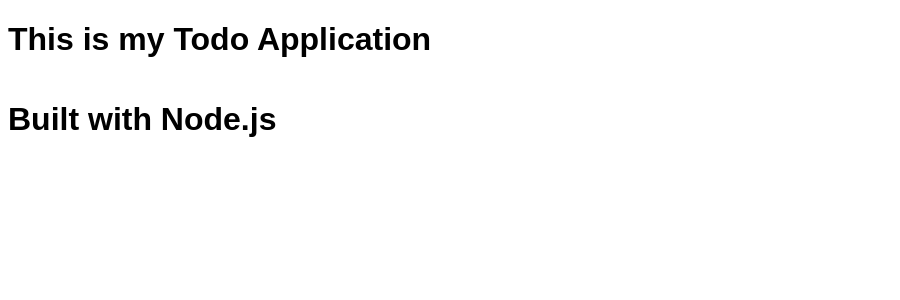
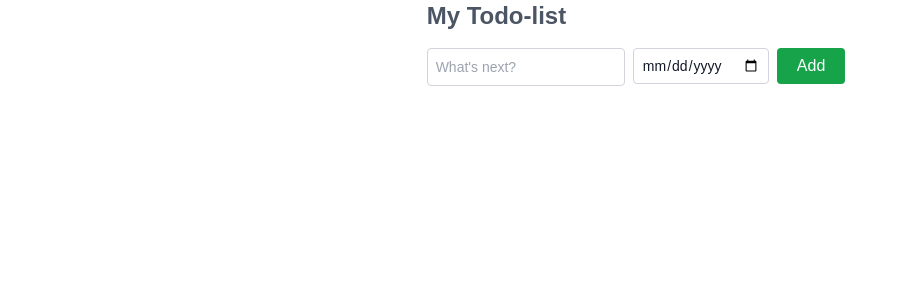
Before and after one commit to thedevildude/todo-express-manager, a Node server app: page / in a window 1280 px wide. Shown: the top 300 px of the page, without its empty margins (0-900 px from the left). Run offline with Node 20, Linux system fonts and the light colour scheme; data that the repository does not hold is empty; some libraries are stand-ins or nearby versions.

Commit message:
Adding UI

```diff
--- a/public/css/styles.css
+++ b/public/css/styles.css
@@ -1,3 +1,4 @@
 body {
-  font-family: Arial, Helvetica, sans-serif;
+  font-family: sans-serif;
+  background-color: white;
 }
--- a/views/header.ejs
+++ b/views/header.ejs
@@ -1 +1 @@
-<h1>This is my Todo Application</h1>
+<h1 class="text-2xl	font-semibold	text-gray-600">My Todo-list</h1>
--- a/views/index.ejs
+++ b/views/index.ejs
@@ -5,18 +5,29 @@
   <meta charset="UTF-8">
   <meta http-equiv="X-UA-Compatible" content="IE=edge">
   <meta name="viewport" content="width=device-width, initial-scale=1.0">
+  <script src="https://cdn.tailwindcss.com"></script>
   <link rel="stylesheet" href="./css/styles.css">
   <title>Document</title>
 </head>
 
 <body>
-  <%- include('header.ejs') %>
-  <table>
-    <%- include('todos.ejs') %>
-  </table>
-  <footer>
-    <%- include('footer.ejs') %>
-  </footer>
+  <div class="grid grid-cols-6">
+    <div class="col-start-3 col-span-2">
+      <%- include('header.ejs') %>
+        <form>
+          <div class="flex gap-2 py-4">
+            <div class="flex-auto">
+              <input type="text" placeholder="What's next?" class="border border-gray-300 rounded text-gray-900 w-full p-2 text-sm" required />
+            </div>
+            <div class="flex-auto">
+              <input type="date" class="border border-gray-300 rounded text-gray-900 w-full p-2 text-sm leading-4" />
+            </div>
+            <div class="flex-none">
+              <button type="submit" class="bg-green-600 text-white px-5 py-1.5 rounded font-medium mr-2 mb">Add</button>
+            </div>
+          </div>
+        </form>
+    </div>
+  </div>
 </body>
-
 </html>
```
